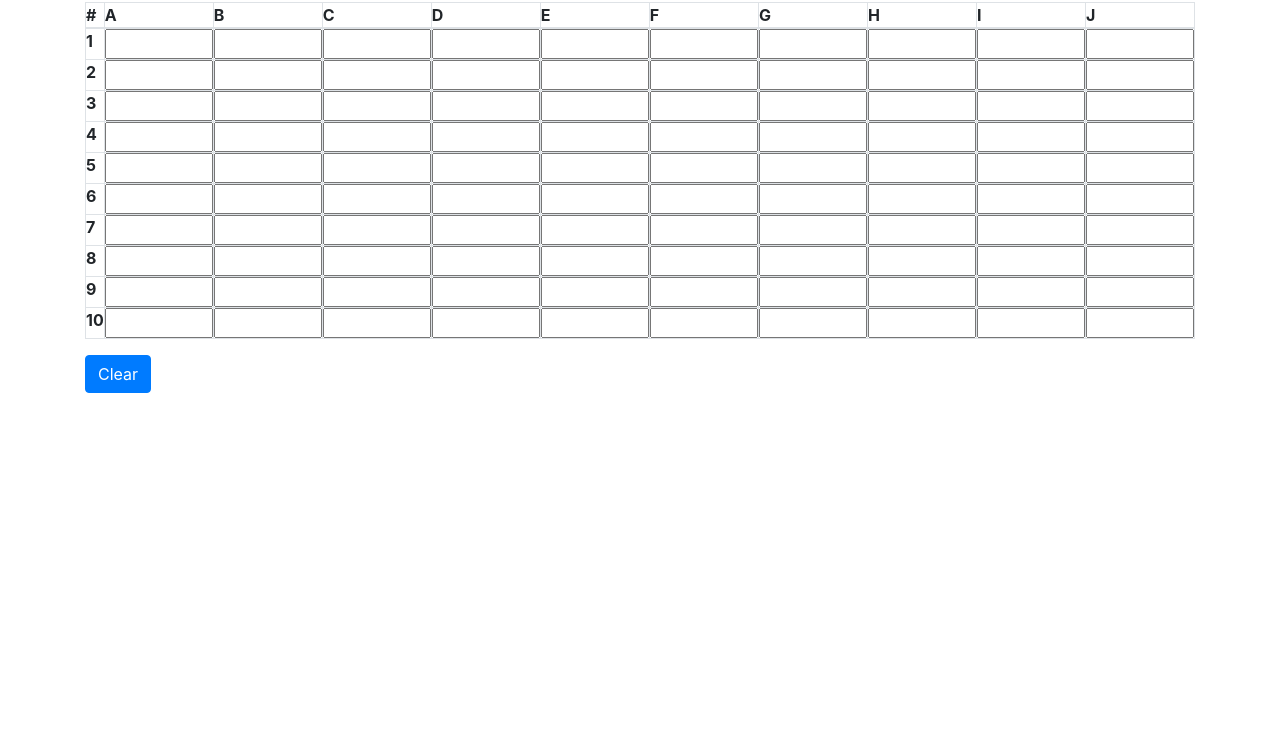
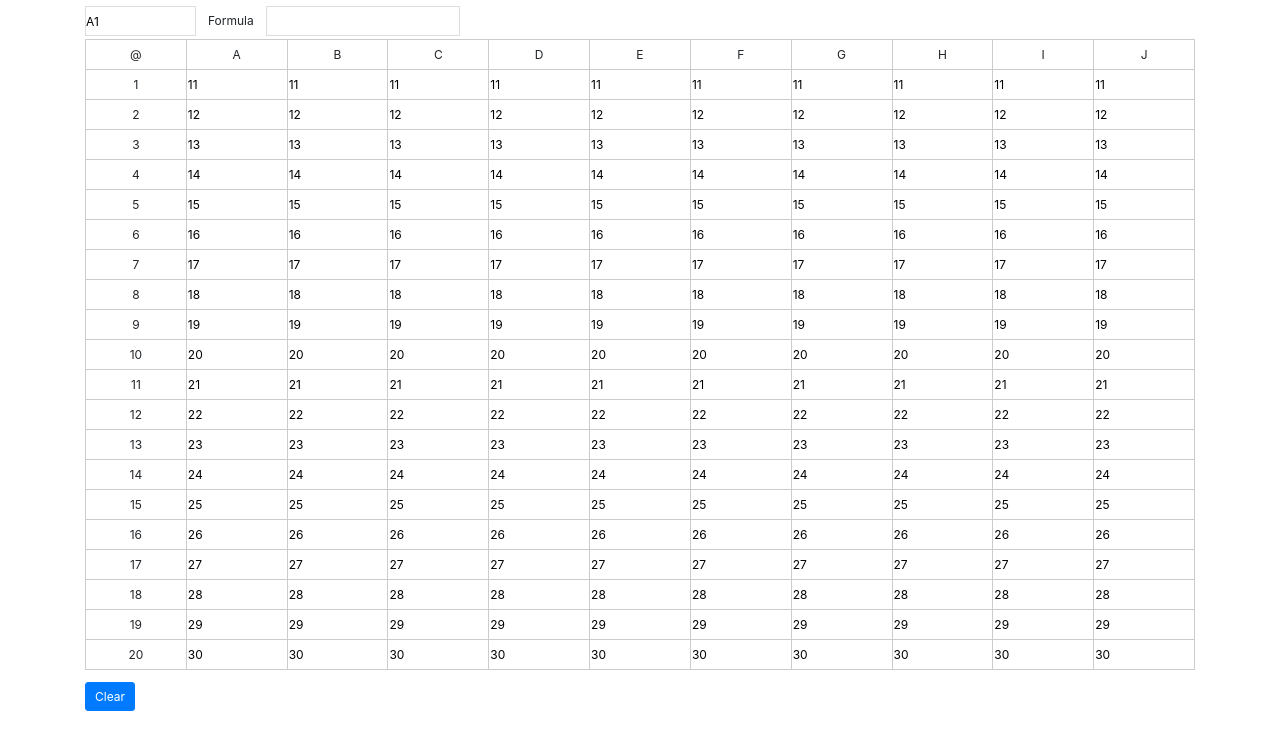
Before and after one commit to osnapitzadi/SpreadsheetVanillaJS, a plain HTML site: page index.html in a window 1280 px wide. Shown: the part 54-800 px from the top of the page. Drawn offline with nearby package versions, Linux system fonts and the light colour scheme.

Commit message:
skelet done

```diff
--- a/index.html
+++ b/index.html
@@ -8,10 +8,22 @@
         <link rel="stylesheet" href="style.css">
 
 </head>
-<body>
+<body onload="init();">
   <div class="container">
-    <h1>Hello World</h1>
-    <table class="table table-bordered">
+    <h1 class="h1 text-center m-3">Vanilla JavaScript Excel</h1>
+    <!-- Formula entrence div -->
+    <div id="enter" class="d-flex justify-content-start align-items-center mb-1">
+      <div class="selectedCell">
+        <input id="selectedCell" value="A1">
+      </div>
+      <div class="ml-3 mr-3">Formula</div>
+      <div class="fomula">
+        <input id="formula">
+      </div>
+    </div>
+    <!-- The table -->
+    <table id="table"></table>
+    <!-- <table class="table table-bordered">
       <thead>
         <tr>
           <th scope="col">#</th>
@@ -159,7 +171,7 @@
           <td class="cell"><input type="text" class="col-sm" id="1010"></td>
         </tr>
       </tbody>
-    </table>
+    </table> -->
     <button class="btn btn-primary" onclick="clearBtn();">Clear</button>
   </div>
 </body>
--- a/index.js
+++ b/index.js
@@ -10,6 +10,17 @@ var filterSet = "";
 var isIE11 = ((window.navigator.userAgent).indexOf("Trident") !== -1);
 var isChrome = ((window.navigator.userAgent).indexOf("Chrome") !== -1);
 var isSafari = ((window.navigator.userAgent).indexOf("Safari") !== -1);
+
+// initializing table 10x20
+const init = () => {
+    for (var i=0; i<21; i++) {
+        var row = document.querySelector("#table").insertRow(-1);
+        for (var j=0; j<11; j++) {
+            var letter = String.fromCharCode("A".charCodeAt(0)+j-1);
+            row.insertCell(-1).innerHTML = i&&j ? `<input id='${letter+i}' value='${10+i}' class='cell'/>` : i||letter;
+        }
+    }
+}
 
 function filterText(ref) {
     // choose the value of filterSet based
@@ -62,3 +73,36 @@ const clearBtn = () => {
         element.value = '';
     }
 }
+
+// event listeners
+document.querySelector('#table').addEventListener("click", selectedCell, false);
+document.querySelector('#table').addEventListener("change", selectedCell, false);
+document.getElementById("selectedCell").addEventListener('change', indicatorChange, false);
+document.querySelector('#formula').addEventListener('change', cellEdit, false);
+
+// event handlers
+function selectedCell(event) {
+    // console.log(event.path[0].id);
+    // console.log(event.target);
+    // console.log(event);
+    // console.log(event.target.localName);
+    if (event.target.localName == 'td') {
+        console.log("you've hitted a <td>")
+        return;
+    }  else {
+        var indicator = document.getElementById('selectedCell');
+        indicator.value = event.target.id;
+        document.getElementById('formula').value = event.target.value;
+    }
+}
+
+function indicatorChange() {
+    let indicator = document.getElementById('selectedCell').value;
+    document.getElementById(indicator).focus;
+}
+
+function cellEdit() {
+    let indicator = document.getElementById('selectedCell').value;
+    let editInput = document.getElementById('formula').value;
+    document.getElementById(indicator).value = editInput;
+}
--- a/style.css
+++ b/style.css
@@ -1,8 +1,49 @@
-.cell {
-    width: 10px;
+html{
+    font:0.75em/1.5 sans-serif;
+    color:#333;
+    background-color:#fff;
+    padding:0px;
+    margin: 0px;
 }
 
-.table td, .table th {
-    margin: 0px;
+/* Tables */
+table{
+    width:100%;
+    margin-bottom:1em;
+    border-collapse: collapse;
+}
+th{
+    font-weight:bold;
+    background-color:#ddd;
+}
+th,
+td{
+    border:1px solid #ccc;
+    width: 30px;
+    height: 30px;
+    align-items: center;
+    text-align: center;
+}
+
+input {
     padding: 0px;
+    border-width: 0px;
+    width: 100%;
+    height: 100%;
 }
+
+input:focus {
+    background-color: lightskyblue;
+}
+
+.selectedCell {
+    border: 1px solid #ddd;
+    width: 10%;
+    height: 30px;
+}
+
+#formula {
+    border: 1px solid #ddd;
+    width: 100%;
+    height: 30px;
+}
```
